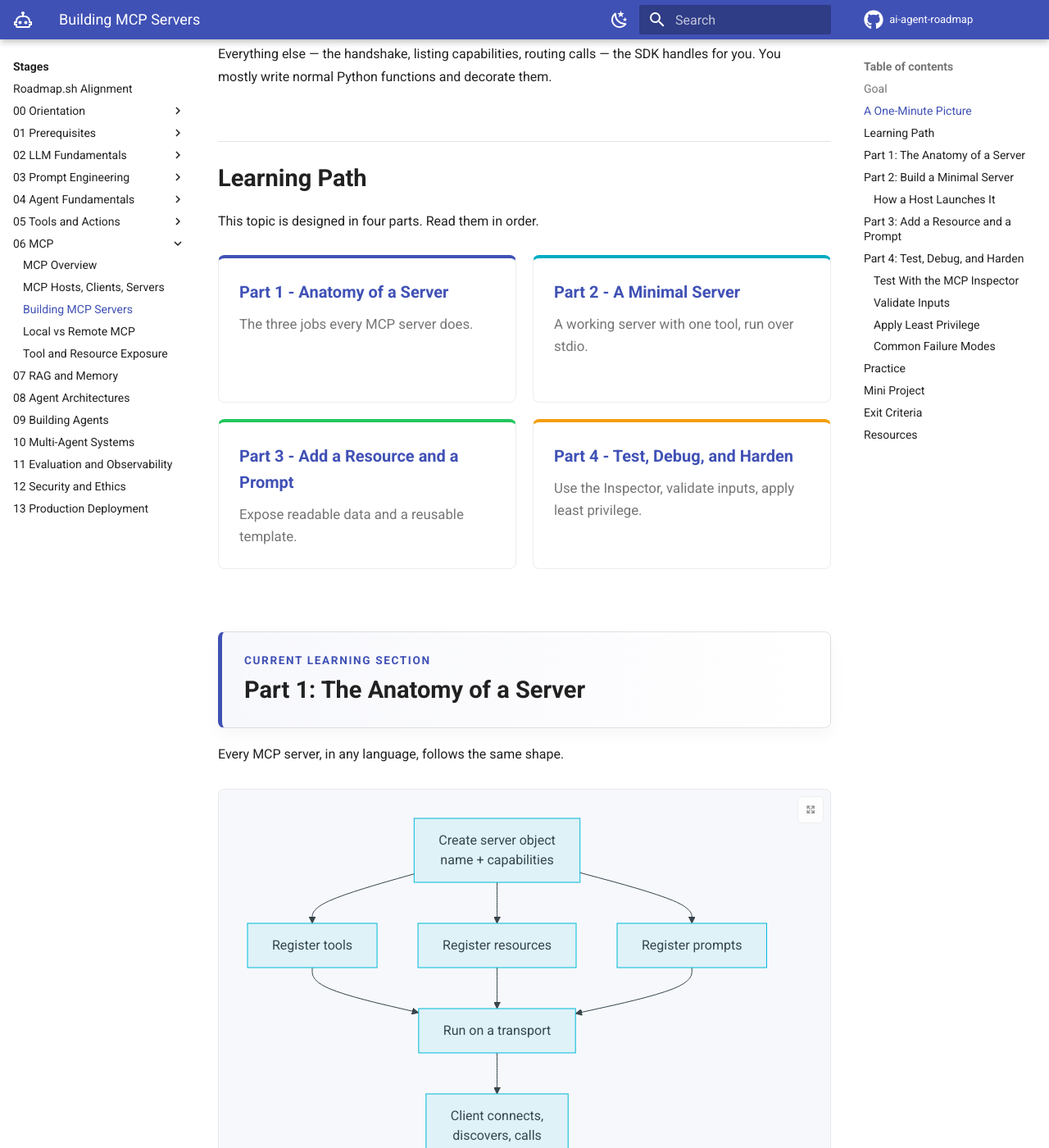
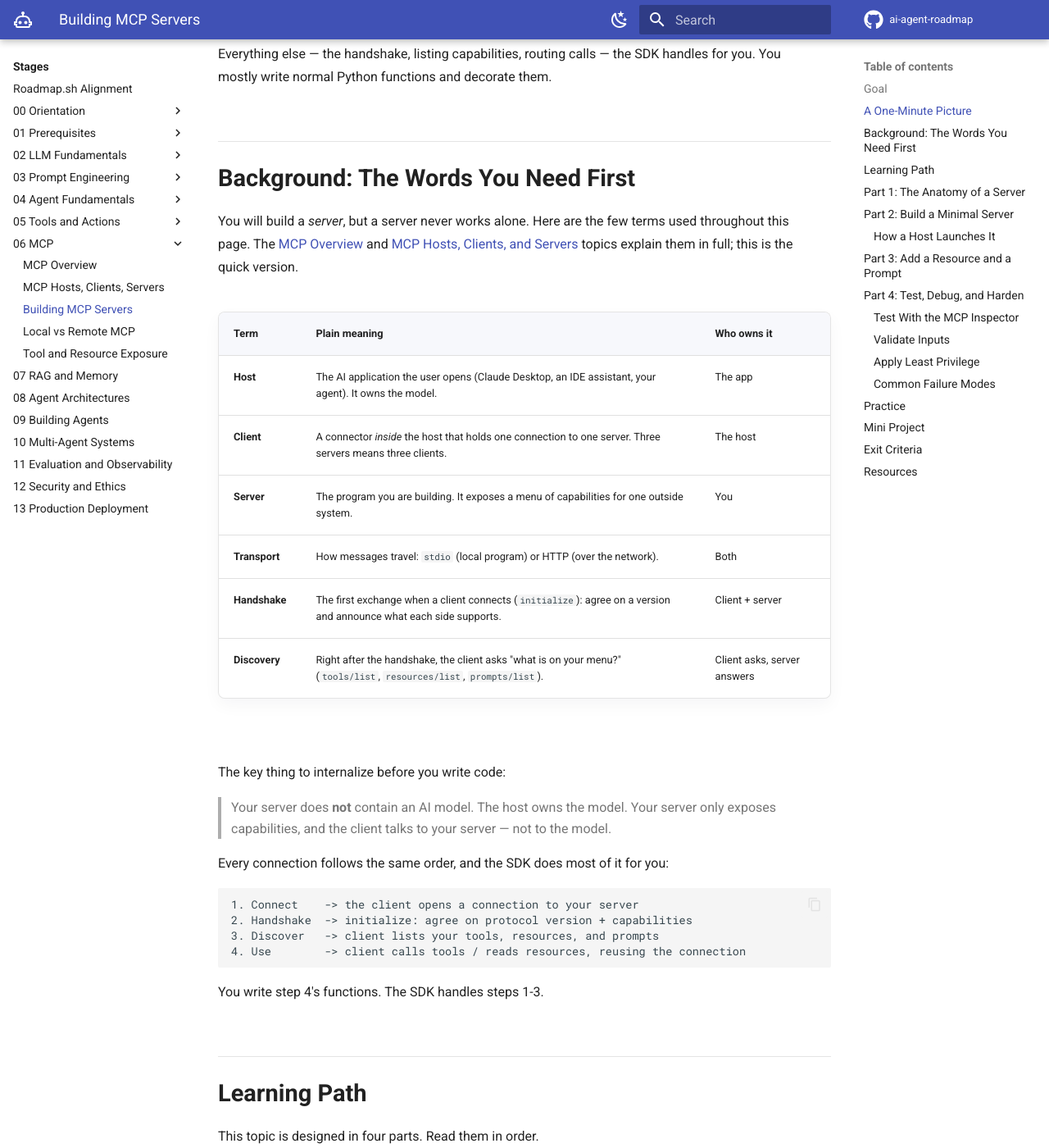
Before and after one commit to AceronX/ai-agent-roadmap, an MkDocs documentation site: the page built from docs/stages/06-mcp/building-mcp-servers/index.md, in a window 1280 px wide and 1400 px high, scrolled down 1438 px. Shown: the whole window at 82% size. Built offline with MkDocs 1.6.1 and Material for MkDocs 9.7.7, drawn with Linux system fonts in a browser that asks for light colours; comment, search, counter and statistics services are not loaded.

Commit message:
update: 06-mcp building-mcp-servers

````diff
--- a/docs/stages/06-mcp/building-mcp-servers/index.md
+++ b/docs/stages/06-mcp/building-mcp-servers/index.md
@@ -37,6 +37,34 @@ A server does three things, in order:
 ```
 
 Everything else — the handshake, listing capabilities, routing calls — the SDK handles for you. You mostly write normal Python functions and decorate them.
+
+## Background: The Words You Need First
+
+You will build a *server*, but a server never works alone. Here are the few terms used throughout this page. The [MCP Overview](../mcp-overview/index.md) and [MCP Hosts, Clients, and Servers](../mcp-hosts-clients-servers/index.md) topics explain them in full; this is the quick version.
+
+| Term | Plain meaning | Who owns it |
+| --- | --- | --- |
+| **Host** | The AI application the user opens (Claude Desktop, an IDE assistant, your agent). It owns the model. | The app |
+| **Client** | A connector *inside* the host that holds one connection to one server. Three servers means three clients. | The host |
+| **Server** | The program you are building. It exposes a menu of capabilities for one outside system. | You |
+| **Transport** | How messages travel: `stdio` (local program) or HTTP (over the network). | Both |
+| **Handshake** | The first exchange when a client connects (`initialize`): agree on a version and announce what each side supports. | Client + server |
+| **Discovery** | Right after the handshake, the client asks "what is on your menu?" (`tools/list`, `resources/list`, `prompts/list`). | Client asks, server answers |
+
+The key thing to internalize before you write code:
+
+> Your server does **not** contain an AI model. The host owns the model. Your server only exposes capabilities, and the client talks to your server — not to the model.
+
+Every connection follows the same order, and the SDK does most of it for you:
+
+```text
+1. Connect    -> the client opens a connection to your server
+2. Handshake  -> initialize: agree on protocol version + capabilities
+3. Discover   -> client lists your tools, resources, and prompts
+4. Use        -> client calls tools / reads resources, reusing the connection
+```
+
+You write step 4's functions. The SDK handles steps 1-3.
 
 ## Learning Path
 
````
